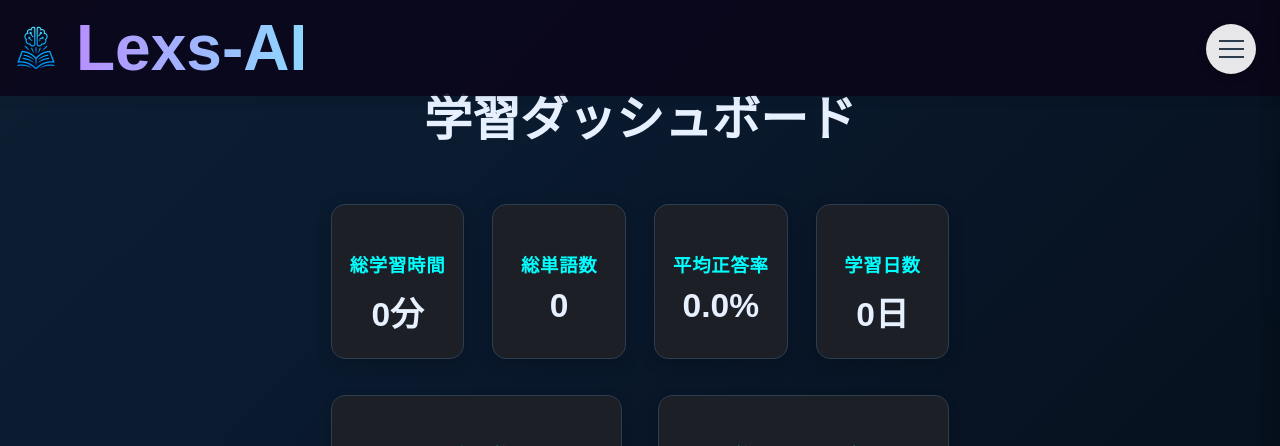
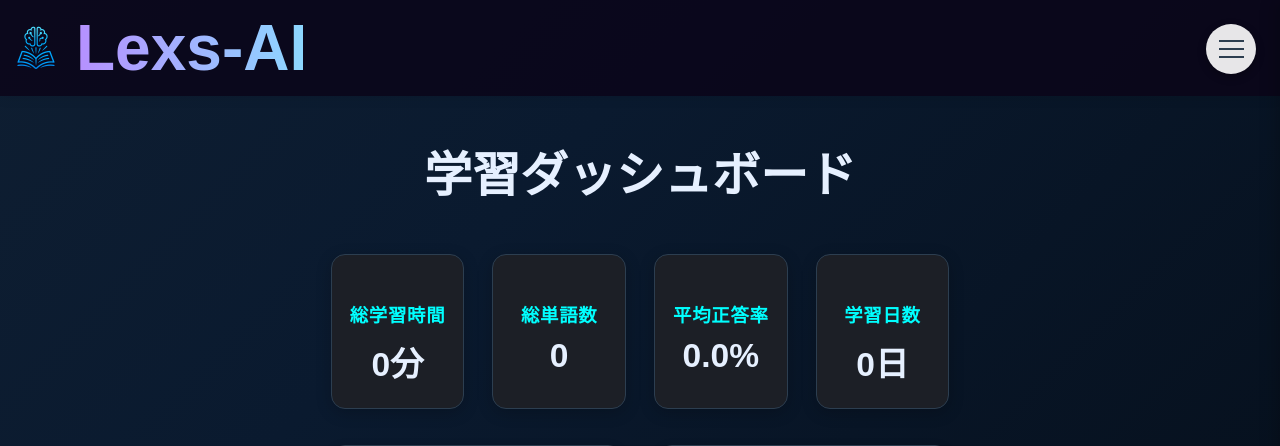
Before and after one commit to morixxfoxdata/word_quiz, a Flask app: page /study_logs in a window 1280 px wide. Shown: the top 446 px of the page. Run offline with Flask 3, Linux system fonts and the light colour scheme; the visitor is signed in with stand-in values (Sample User, id 1); data that the repository does not hold is empty.

Commit message:
API.htmlとstudy_logs.htmlのUIの崩れを直したよ

```diff
--- a/static/API.css
+++ b/static/API.css
@@ -16,10 +16,11 @@
   }
 
   h1 {
+    margin: 8.0rem auto 1rem;
     text-align: center;
     color: white;
     font-size: 2.5rem;
-    margin-top: 70px;
+
   }
 
   .section {
--- a/static/study_logs.css
+++ b/static/study_logs.css
@@ -313,8 +313,10 @@
 
 /* Utility classes */
 .start-title {
-  margin-top: 80px;
-  margin-bottom: 30px;
+  margin: 8.0rem auto 1rem;
+  padding: 0.5rem 1rem;
+  max-width: 600px;
+  text-align: center;
   color: var(--text_main);
 }
 
@@ -382,9 +384,8 @@
   }
 
   .start-title {
+    margin: 5rem auto 0 auto;
     font-size: 2.5rem;
-    margin-top: 60px;
-    margin-bottom: 20px;
   }
 
   .no-logs-message {
@@ -474,7 +475,8 @@
   }
 
   .start-title {
-    font-size: 1.2rem;
+    margin: 2.5rem auto 1rem;
+    font-size: 2.5rem;
     margin-top: 80px;
     margin-bottom: 15px;
   }
```
